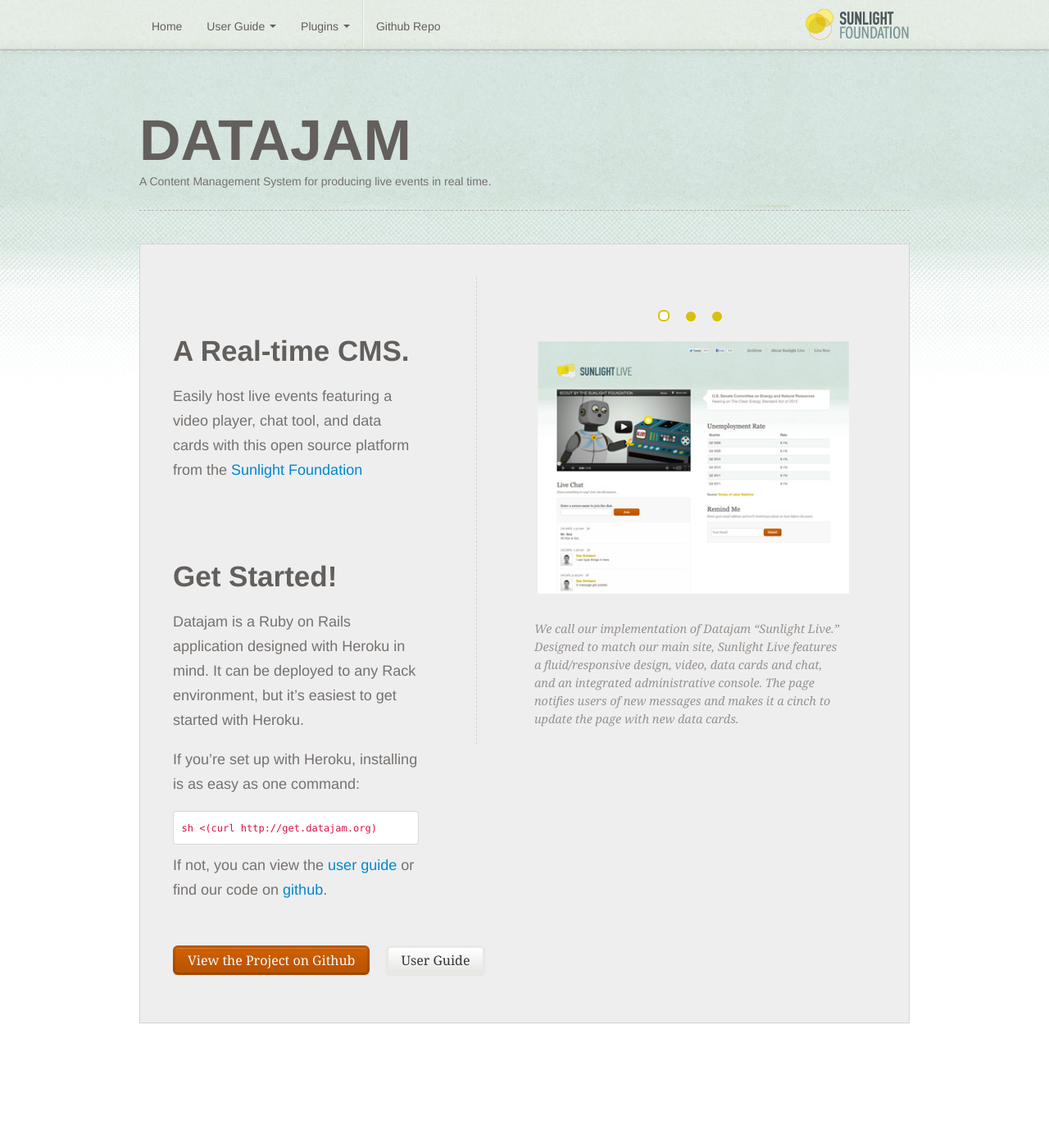
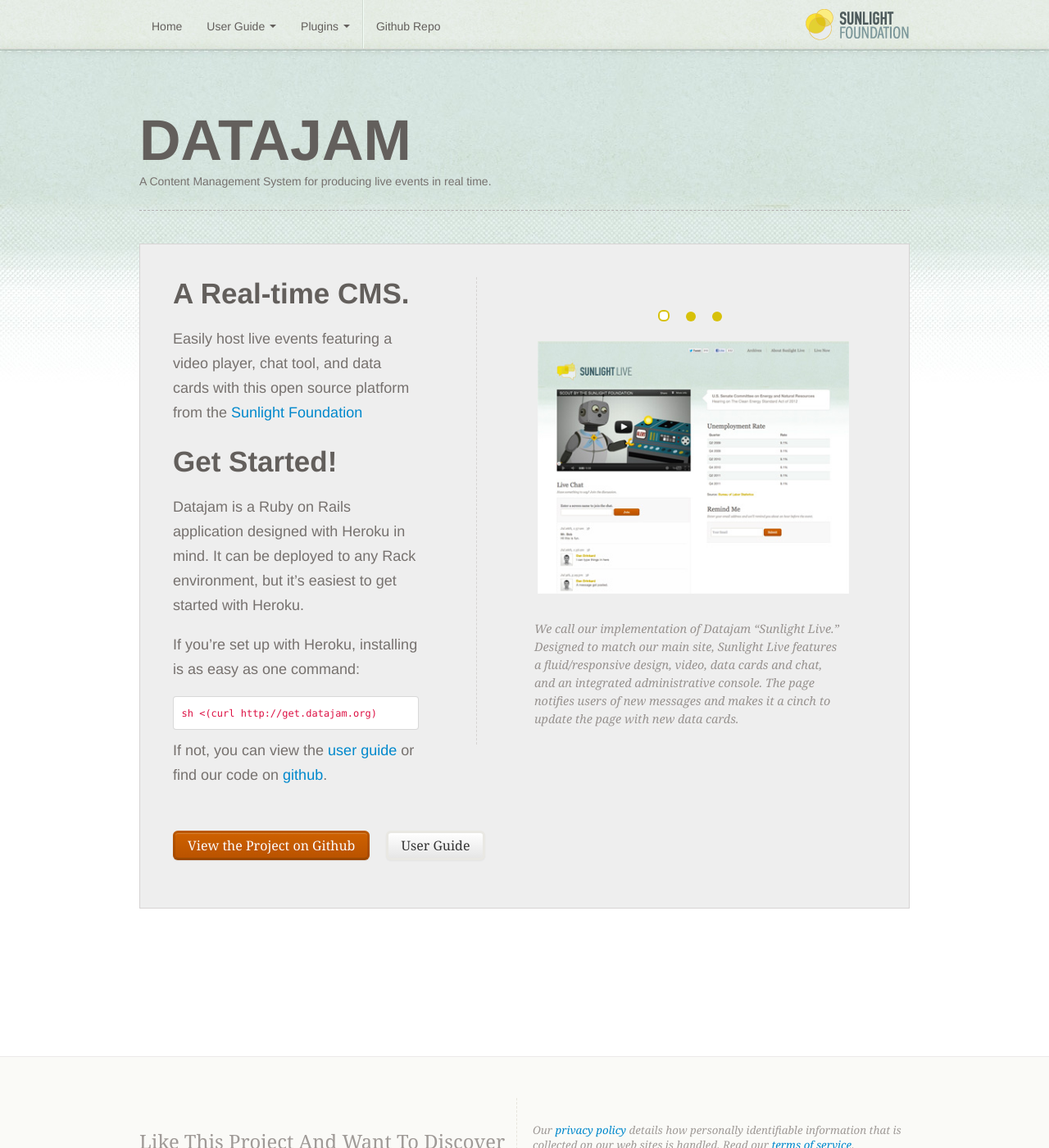
Before and after one commit to sunlightlabs/datajam, a Jekyll site: the page built from _posts/2012-03-01-home.md, in a window 1280 px wide and 1400 px high. Shown: the whole window at 82% size. Built offline with Jekyll 4.4.1, drawn with Linux system fonts in a browser that asks for light colours; nearby versions of some CDN libraries.

Commit message:
no extra padding on homepage headings

```diff
--- a/css/style.css
+++ b/css/style.css
@@ -12,6 +12,7 @@ hr {margin-top:40px; clear:both;}
 h2 { color: #635F5C; margin-bottom: 20px; font-size: 250%; }
 h3 { margin-bottom: 20px; font-size: 180%; }
 h2, h3 { padding-top: 70px; margin-top:-30px; }
+#home h2, #home h3 { padding-top: 0; }
 h2:first-child { margin-top: 0; }
 h2 + h3 { margin-top: -70px; }
 h4 { font-size: 170%; margin-bottom: 20px; margin-top: 40px; line-height: 27px; text-transform: capitalize; font-family: Georgia, 'Times New Roman', Times, serif; font-weight: normal; }
```
